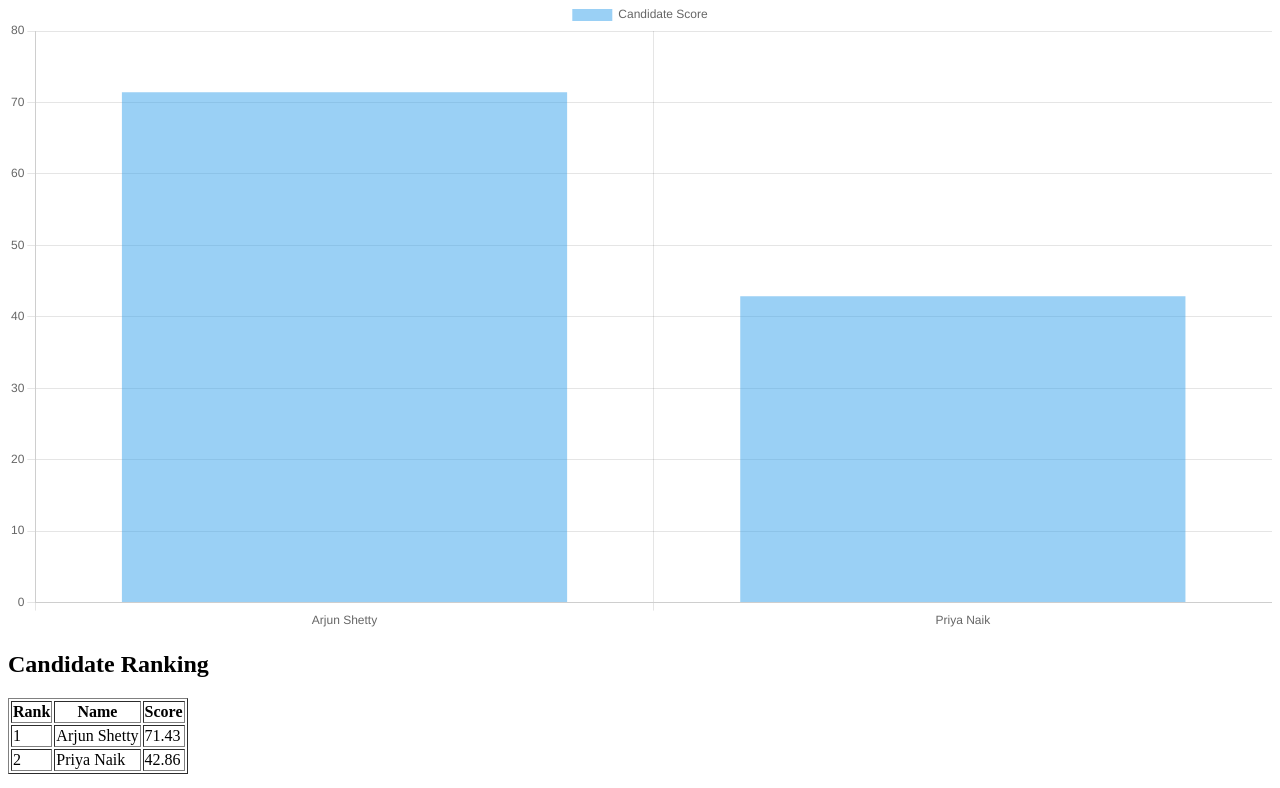
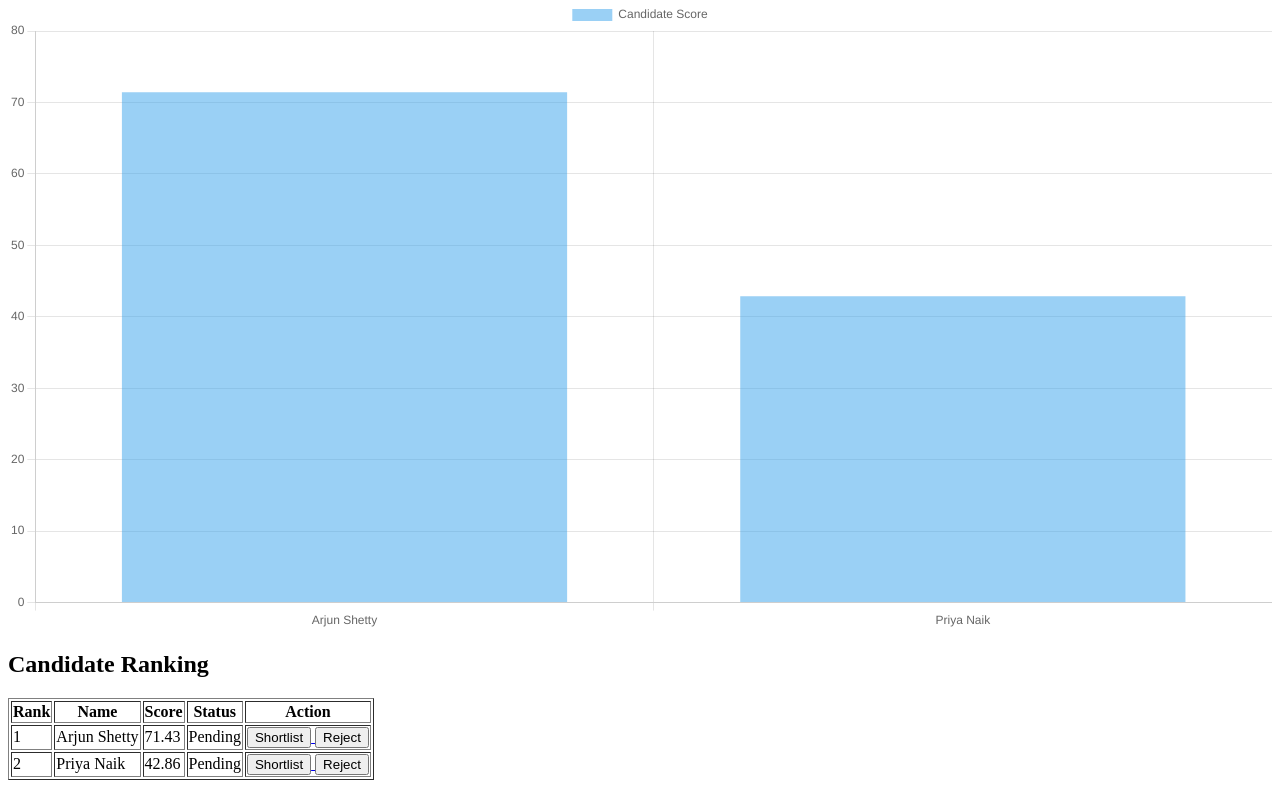
Before and after one commit to DhanyashreePS/AI-Resume-Screening-System, a Flask app: page /dashboard in a window 1280 px wide. Shown: the part 102-890 px from the top of the page. Run offline with Flask 3, Linux system fonts and the light colour scheme; data comes from the database, SQL or seed files in the repository; both versions use the stored data as it was after the commit.

Commit message:
Added candidate status management feature

```diff
--- a/app.py
+++ b/app.py
@@ -2,6 +2,8 @@ from flask import Flask, render_template, request
 from flask import Response
 import os
 import csv
+from flask import redirect
+from utils.database import update_status
 from utils.resume_parser import extract_text_from_pdf
 from utils.skill_extractor import extract_skills
 from utils.candidate_extractor import (
@@ -96,12 +98,15 @@ def dashboard():
 
     for row in rows:
         candidates.append({
-            "name": row[0],
-            "score": row[1]
-        })
+        "id": row[0],
+        "name": row[1],
+        "score": row[2],
+        "status": row[3]
+    })
 
     labels = [c["name"] for c in candidates]
     scores = [c["score"] for c in candidates]
+    print(candidates)
 
     return render_template(
         "dashboard.html",
@@ -114,6 +119,7 @@ def dashboard():
 def export_csv():
 
     rows = get_all_candidates()
+    print("Rows:", rows)
 
     def generate():
         data = [["Candidate Name", "Score"]]
@@ -132,6 +138,20 @@ def export_csv():
             "attachment; filename=candidates.csv"
         }
     )
+@app.route("/shortlist/<int:id>")
+def shortlist(id):
+
+    update_status(id, "Shortlisted")
+
+    return redirect("/dashboard")
+
+
+@app.route("/reject/<int:id>")
+def reject(id):
+
+    update_status(id, "Rejected")
+
+    return redirect("/dashboard")
 
 if __name__ == "__main__":
     app.run(debug=True)
--- a/templates/dashboard.html
+++ b/templates/dashboard.html
@@ -15,6 +15,8 @@
 <canvas id="scoreChart"
         width="600"
         height="300"></canvas>
+
+
 
 <script>
 
@@ -49,6 +51,8 @@ new Chart(
     <th>Rank</th>
     <th>Name</th>
     <th>Score</th>
+    <th>Status</th>
+    <th>Action</th>
 </tr>
 
 {% for candidate in candidates %}
@@ -57,10 +61,20 @@ new Chart(
     <td>{{ loop.index }}</td>
     <td>{{ candidate.name }}</td>
     <td>{{ candidate.score }}</td>
+    <td>{{ candidate.status }}</td>
+
+    <td>
+        <a href="/shortlist/{{ candidate.id }}">
+            <button>Shortlist</button>
+        </a>
+
+        <a href="/reject/{{ candidate.id }}">
+            <button>Reject</button>
+        </a>
+    </td>
 </tr>
 
 {% endfor %}
-
 </table>
 
 </body>
--- a/utils/database.py
+++ b/utils/database.py
@@ -16,7 +16,8 @@ def create_database():
         email TEXT,
         phone TEXT,
         skills TEXT,
-        score INTEGER
+        score INTEGER,
+        status TEXT DEFAULT 'Pending'
     )
     """)
 
@@ -36,17 +37,32 @@ def save_candidate(
 
     cursor.execute("""
     INSERT INTO candidates
-    (name,email,phone,skills,score)
+    (name,email,phone,skills,score,status)
 
-    VALUES(?,?,?,?,?)
+    VALUES(?,?,?,?,?,?)
     """,
     (
         name,
         email,
         phone,
         ",".join(skills),
-        score
+        score,
+        "Pending"
     ))
+
+    conn.commit()
+    conn.close()
+
+def update_status(candidate_id, status):
+
+    conn = sqlite3.connect(DB_PATH)
+
+    cursor = conn.cursor()
+
+    cursor.execute(
+        "UPDATE candidates SET status=? WHERE id=?",
+        (status, candidate_id)
+    )
 
     conn.commit()
     conn.close()
@@ -58,7 +74,7 @@ def get_all_candidates():
     cursor = conn.cursor()
 
     cursor.execute("""
-    SELECT name, score
+    SELECT id,name, score,status
     FROM candidates
     ORDER BY score DESC
     """)
```
Also changed, not shown: check.py (added, +12 -0 lines), update_db.py (added, +15 -0 lines), data/resume_screening.db.
